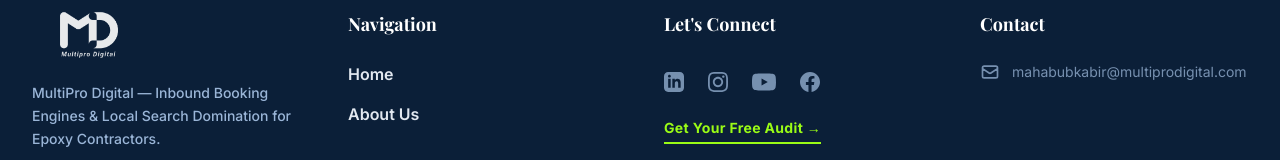
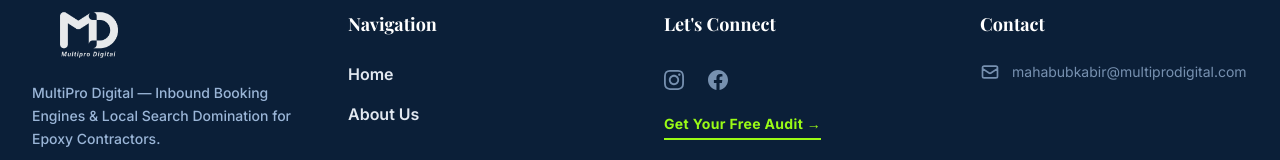
Before and after one commit to mahabubkabir40-ai/multipro-digital, a Next.js app: page / in a window 1280 px wide. Shown: the part 7148-7308 px from the top of the page. Built offline with nearby package versions, Linux system fonts and the light colour scheme; a web font is replaced by a local one.

Commit message:
Update footer social icons: keep only Instagram and Facebook

```diff
--- a/src/app/layout.tsx
+++ b/src/app/layout.tsx
@@ -20,9 +20,7 @@ const organizationSchema = {
   },
   "serviceType": "Epoxy Flooring SEO, Concrete Coatings Lead Generation, Web Design for Contractors",
   "sameAs": [
-    "https://www.linkedin.com/in/mahabub-kabir/",
     "https://www.instagram.com/multiprodigitalagency/",
-    "https://www.youtube.com/@MultiproMovers",
     "https://www.facebook.com/multiprodigitalagency"
   ]
 };
--- a/src/components/Footer.tsx
+++ b/src/components/Footer.tsx
@@ -46,17 +46,9 @@ export default function Footer() {
             <h4 className="text-white font-serif font-bold text-lg mb-6">Let's Connect</h4>
             <div className="flex flex-col gap-6 items-center md:items-start">
               <div className="flex items-center justify-center md:justify-start gap-6 mt-2">
-                <Link href="https://www.linkedin.com/in/mahabub-kabir/" className="text-blue-200/60 hover:text-brand-lime transition-all duration-300 hover:scale-110" target="_blank" rel="noopener noreferrer">
-                  <span className="sr-only">LinkedIn</span>
-                  <svg className="w-5 h-5 flex-shrink-0" fill="currentColor" viewBox="0 0 24 24"><path d="M19 0h-14c-2.761 0-5 2.239-5 5v14c0 2.761 2.239 5 5 5h14c2.762 0 5-2.239 5-5v-14c0-2.761-2.238-5-5-5zm-11 19h-3v-11h3v11zm-1.5-12.268c-.966 0-1.75-.79-1.75-1.764s.784-1.764 1.75-1.764 1.75.79 1.75 1.764-.783 1.764-1.75 1.764zm13.5 12.268h-3v-5.604c0-3.368-4-3.113-4 0v5.604h-3v-11h3v1.765c1.396-2.586 7-2.777 7 2.476v6.759z"/></svg>
-                </Link>
                 <Link href="https://www.instagram.com/multiprodigitalagency/" className="text-blue-200/60 hover:text-brand-lime transition-all duration-300 hover:scale-110" target="_blank" rel="noopener noreferrer">
                   <span className="sr-only">Instagram</span>
                   <svg className="w-5 h-5 flex-shrink-0" fill="currentColor" viewBox="0 0 24 24"><path d="M12 2.163c3.204 0 3.584.012 4.85.07 3.252.148 4.771 1.691 4.919 4.919.058 1.265.069 1.645.069 4.849 0 3.205-.012 3.584-.069 4.849-.149 3.225-1.664 4.771-4.919 4.919-1.266.058-1.644.07-4.85.07-3.204 0-3.584-.012-4.849-.07-3.26-.149-4.771-1.699-4.919-4.92-.058-1.265-.07-1.644-.07-4.849 0-3.204.013-3.583.07-4.849.149-3.227 1.664-4.771 4.919-4.919 1.266-.057 1.645-.069 4.849-.069zm0-2.163c-3.259 0-3.667.014-4.947.072-4.358.2-6.78 2.618-6.98 6.98-.059 1.281-.073 1.689-.073 4.948 0 3.259.014 3.668.072 4.948.2 4.358 2.618 6.78 6.98 6.98 1.281.058 1.689.072 4.948.072 3.259 0 3.668-.014 4.948-.072 4.354-.2 6.782-2.618 6.979-6.98.059-1.28.073-1.689.073-4.948 0-3.259-.014-3.667-.072-4.947-.196-4.354-2.617-6.78-6.979-6.98-1.281-.059-1.69-.073-4.949-.073zm0 5.838c-3.403 0-6.162 2.759-6.162 6.162s2.759 6.163 6.162 6.163 6.162-2.759 6.162-6.163c0-3.403-2.759-6.162-6.162-6.162zm0 10.162c-2.209 0-4-1.79-4-4 0-2.209 1.791-4 4-4s4 1.791 4 4c0 2.21-1.791 4-4 4zm6.406-11.845c-.796 0-1.441.645-1.441 1.44s.645 1.44 1.441 1.44c.795 0 1.439-.645 1.439-1.44s-.644-1.44-1.439-1.44z"/></svg>
-                </Link>
-                <Link href="https://www.youtube.com/@multiprodigitalagency" className="text-blue-200/60 hover:text-brand-lime transition-all duration-300 hover:scale-110" target="_blank" rel="noopener noreferrer">
-                  <span className="sr-only">YouTube</span>
-                  <svg className="w-6 h-6 flex-shrink-0" fill="currentColor" viewBox="0 0 24 24"><path d="M23.498 6.186a3.016 3.016 0 0 0-2.122-2.136C19.505 3.545 12 3.545 12 3.545s-7.505 0-9.377.505A3.017 3.017 0 0 0 .502 6.186C0 8.07 0 12 0 12s0 3.93.502 5.814a3.016 3.016 0 0 0 2.122 2.136c1.871.505 9.376.505 9.376.505s7.505 0 9.377-.505a3.015 3.015 0 0 0 2.122-2.136C24 15.93 24 12 24 12s0-3.93-.502-5.814zM9.545 15.568V8.432L15.818 12l-6.273 3.568z"/></svg>
                 </Link>
                 <Link href="https://www.facebook.com/multiprodigitalagency" className="text-blue-200/60 hover:text-brand-lime transition-all duration-300 hover:scale-110" target="_blank" rel="noopener noreferrer">
                   <span className="sr-only">Facebook</span>
```
